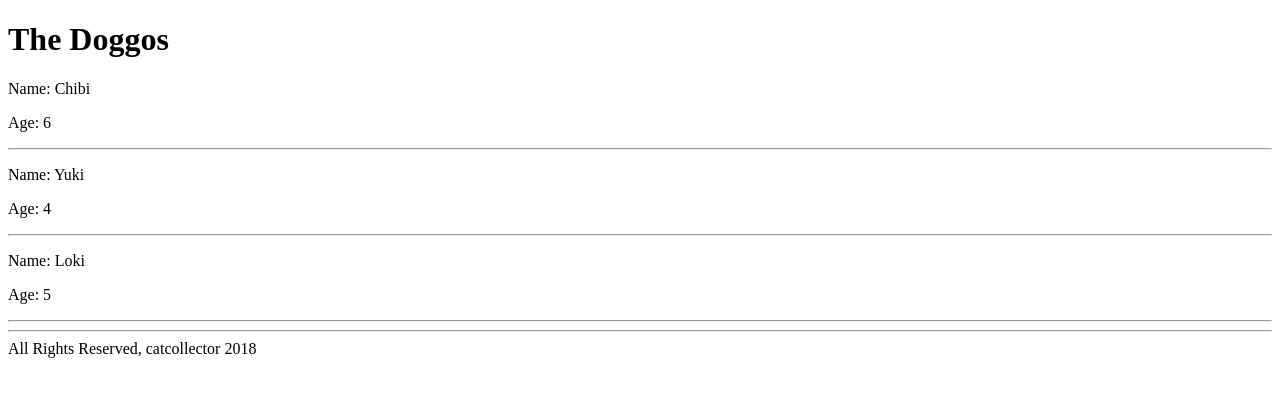
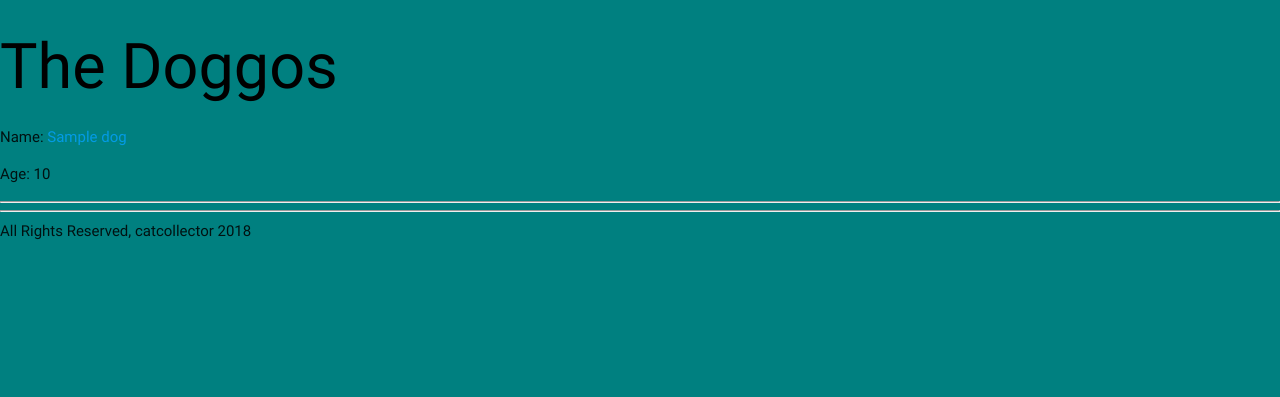
Before and after one commit to sei-ec-remote/Finch_Collector, a Django app: page /dogs/ in a window 1280 px wide. Shown: the top 397 px of the page. Run offline with Django 3.2, Linux system fonts and the light colour scheme; tables that the repository leaves empty hold one stand-in row (values such as "Sample post").

Commit message:
render for dogs index and show page working

```diff
--- /dev/null
+++ b/doggos/main_app/static/style.css
@@ -0,0 +1,7 @@
+h1 {
+    color: black;
+}
+
+body {
+    background-color: teal;
+}
--- a/doggos/main_app/templates/dogs/index.html
+++ b/doggos/main_app/templates/dogs/index.html
@@ -1,14 +1,25 @@
 <!-- templates/cats/index.html -->
+{% load static %}
 <!DOCTYPE html>
 <html>
   <head>
     <title>Doggos</title>
+    <link rel="stylesheet" href="https://cdnjs.cloudflare.com/ajax/libs/materialize/0.100.2/css/materialize.css">
+    <link rel="stylesheet" type="text/css" href="{% static 'style.css' %}">
   </head>
   <body>
     <h1>The Doggos</h1>
     {% for dog in dogs %}
-        <p>Name: {{ dog.name }}</p>
-        <p>Age: {{ dog.age }}</p>
+        <p>Name:
+            <a href="/dogs/{{dog.id}}">
+             {{ dog.name }}
+            </a>
+        </p>
+        {% if dog.age > 0 %}
+            <p>Age: {{ dog.age }}</p>
+        {% else %}
+            <p>Age: Kitten</p>
+        {% endif %}
         <hr />
     {% endfor %}
     <hr />
--- a/doggos/main_app/urls.py
+++ b/doggos/main_app/urls.py
@@ -5,4 +5,5 @@ urlpatterns = [
     path('', views.index, name='index'),
     path('about/', views.about, name='about'),
     path('dogs/', views.dogs_index, name='dogs_index'),
+    path('dogs/<int:dog_id>/', views.dogs_show, name='dogs_show')
 ]
--- a/doggos/main_app/views.py
+++ b/doggos/main_app/views.py
@@ -1,5 +1,6 @@
 from django.shortcuts import render
 # from django.http import HttpResponse
+from .models import Dog
 
 # Create your views here ...
 
@@ -13,18 +14,23 @@ def about(request):
     return render(request, 'about.html')
 
 # Class Constructor for Dogs (dummy data)
-class Dog:
-    def __init__(self, name, breed, description, age):
-        self.name = name
-        self.breed = breed
-        self.description = description
-        self.age = age
+# class Dog:
+#     def __init__(self, name, breed, description, age):
+#         self.name = name
+#         self.breed = breed
+#         self.description = description
+#         self.age = age
 
-dogs = [
-    Dog('Chibi', 'Shiba Inu', 'Spoiled', 6),
-    Dog('Yuki', 'Aussie', 'Zoomies', 4),
-    Dog('Loki', 'Aussie', 'Gudboi', 5)
-]
+# dogs = [
+#     Dog('Chibi', 'Shiba Inu', 'Spoiled', 6),
+#     Dog('Yuki', 'Aussie', 'Zoomies', 4),
+#     Dog('Loki', 'Aussie', 'Gudboi', 5)
+# ]
 
 def dogs_index(request):
+    dogs = Dog.objects.all()
     return render(request, 'dogs/index.html', {'dogs': dogs})
+
+def dogs_show(request, dog_id):
+    dog = Dog.objects.get(id=dog_id)
+    return render(request, 'dogs/show.html', {'dog': dog})
```
Also changed, not shown: doggos/main_app/templates/dogs/show.html (added, +18 -0 lines).
